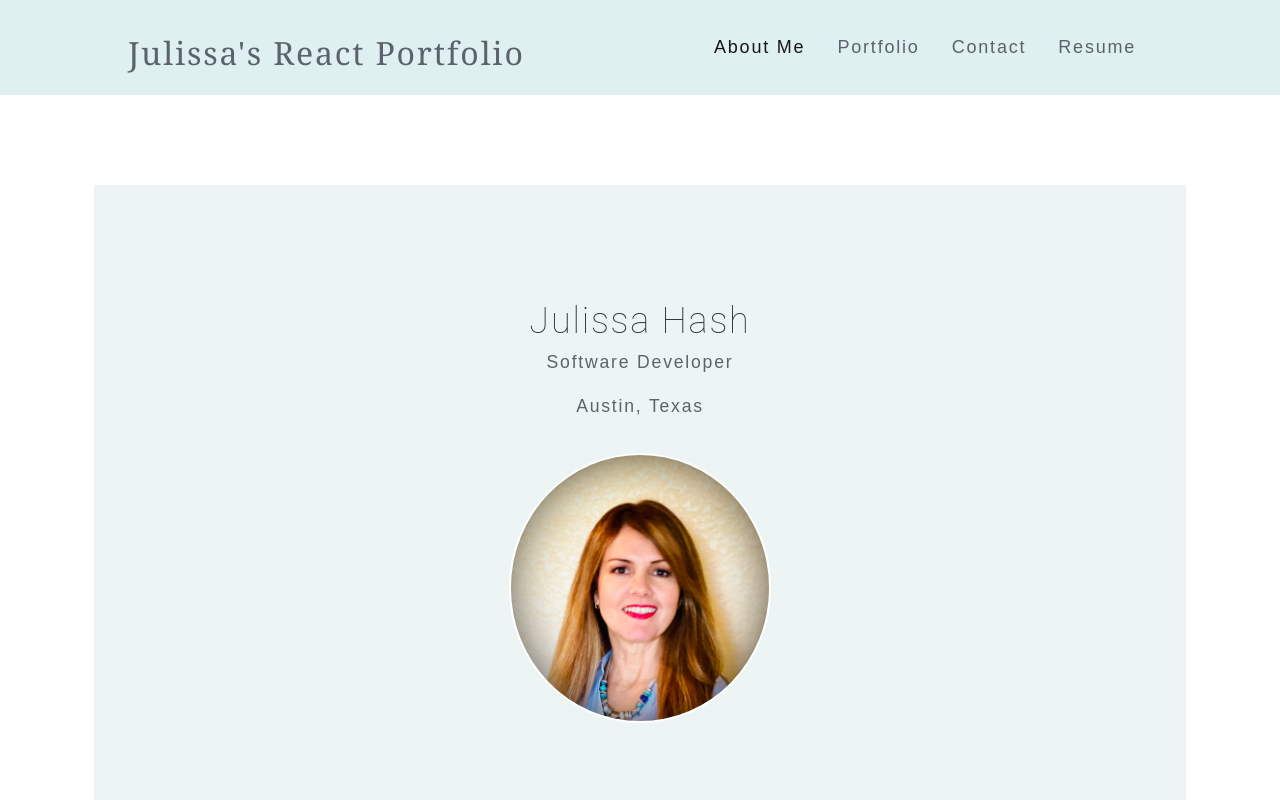
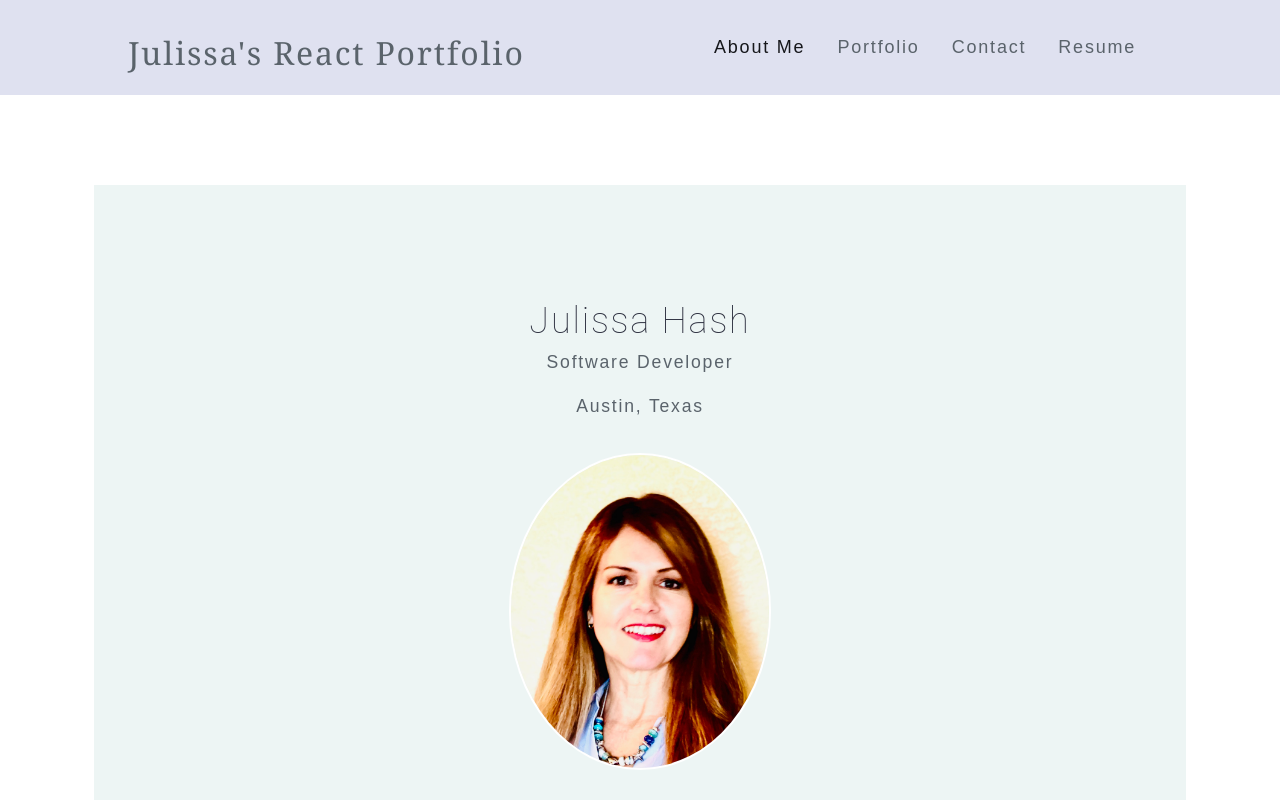
Before and after one commit to yoyachi/update-react-portfolio, a React (Create React App) app: page / in a window 1280 px wide. Shown: the top 800 px of the page. Built offline with nearby package versions, Linux system fonts and the light colour scheme.

Commit message:
Updated photo-About

```diff
--- a/src/components/About/index.js
+++ b/src/components/About/index.js
@@ -1,5 +1,5 @@
 import React from 'react'
-import coverImage from "../../assets/cover/IMG_1651.jpg";
+import coverImage from "../../assets/cover/IMG_1651 (2).jpg";
 import backgroundImage from "../../assets/cover/austin.jpg";
 function About() {
 
--- a/src/index.css
+++ b/src/index.css
@@ -132,7 +132,7 @@ a:hover {
 }
 
 header {
-	background:#dff0f0;
+	background:#dfe1f0;
 	display: flex;
 	justify-content :space-evenly;
 	padding: 1rem;
```
Also changed, not shown: src/assets/cover/IMG_1651 (2).jpg (added).
